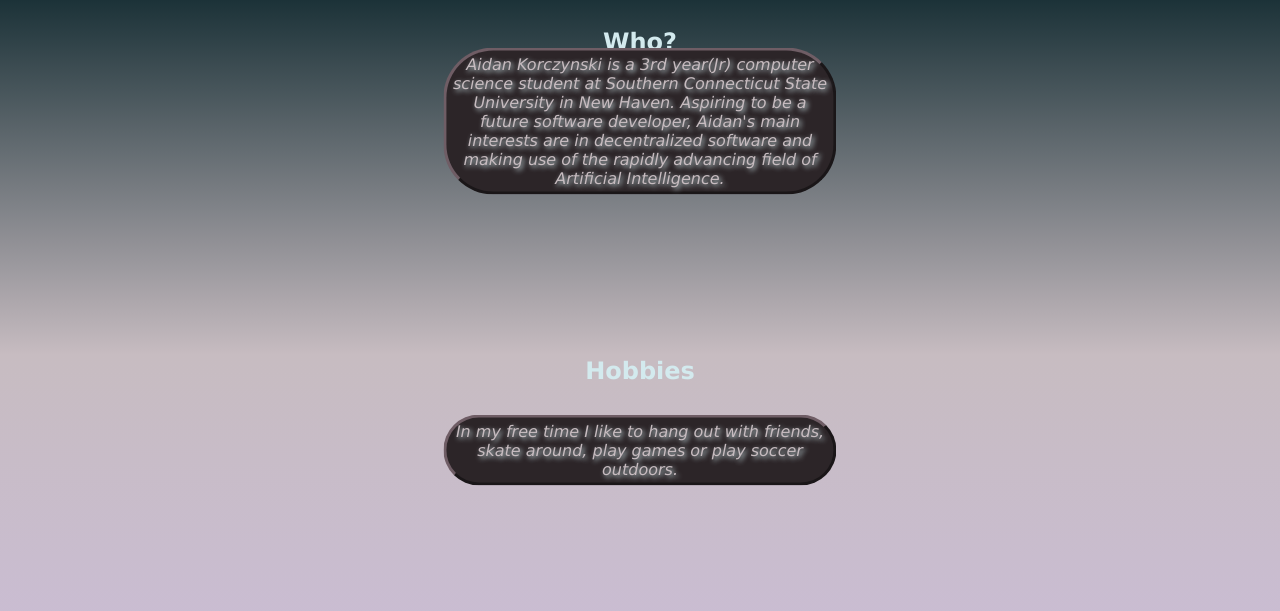
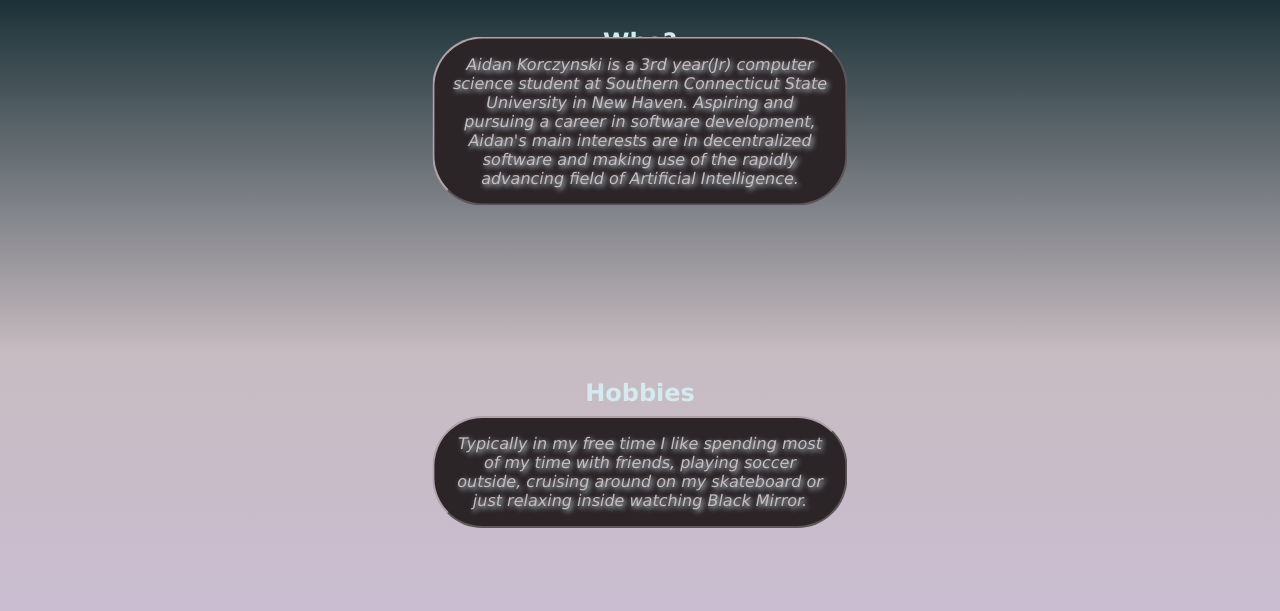
Before and after one commit to Chokinski/chokinski.github.io, a plain HTML site: page bio.html in a window 1280 px wide. Shown: the part 49-660 px from the top of the page. Drawn offline with Linux system fonts and the light colour scheme.

Commit message:
added alotta shit

```diff
--- a/bio.html
+++ b/bio.html
@@ -41,14 +41,16 @@
 
         <h2 id = "hStyle">Who?</h2>
         <p class="pStyle"><i> Aidan Korczynski is a 3rd year(Jr) computer science student at
-            Southern Connecticut State University in New Haven. Aspiring to be a future software
-            developer, Aidan's main interests are in decentralized software and making use of the
+            Southern Connecticut State University in New Haven. Aspiring and pursuing a career in
+            software development, Aidan's main interests are in decentralized software and making use of the
             rapidly advancing field of Artificial Intelligence.
         </i></p>
         <br>
         <h2 id = "hStyle">Hobbies</h2>
-        <p class="pStyle"><i> In my free time I like to hang out with friends, skate around, play games or play
-            soccer outdoors.
+        <p class="pStyle"><i> Typically in my free time I like spending most
+            of my time with friends, playing soccer outside, cruising around
+            on my skateboard or just relaxing inside watching Black Mirror.
+
         </i></p>
 
 
--- a/styles.css
+++ b/styles.css
@@ -1,12 +1,12 @@
 .pStyle {
     color:#C7BCC0;
-    border:3px outset #6f5d65;
+    border:2px outset #b1a2a9;;
     margin: 40px 0;
     border-radius: 50px;
     position: relative;
     left: 50%;
     transform: translate(-50%, -50%);
-    padding: 4px;
+    padding: 1rem;
     text-align: center;
     z-index: 2;
     width: 30%;
@@ -16,15 +16,18 @@
 
 .pStyle:hover{
 animation-name: floating;
-animation-duration: 6s;
+animation-duration: 5s;
 animation-iteration-count: infinite;
-animation-timing-function: ease-in-out;
+animation-timing-function:ease-in-out;
 
 }
 @keyframes floating {
 
-    0% {transform:translate(-50%, -50%);}
+    0% {transform:translate(-50%, -50%);
+        border: 2px inset #b1a2a9;;}
     50% {transform:translate(-50%, -20%);
-        font-size: 105%;}
-    100% {transform: translate(-50%,-50%);}
+        padding: 15px 50px;
+        border: 2px outset #b1a2a9;;}
+    100% {transform: translate(-50%,-50%);
+        border:1px outset #b1a2a9;}
 }
```
